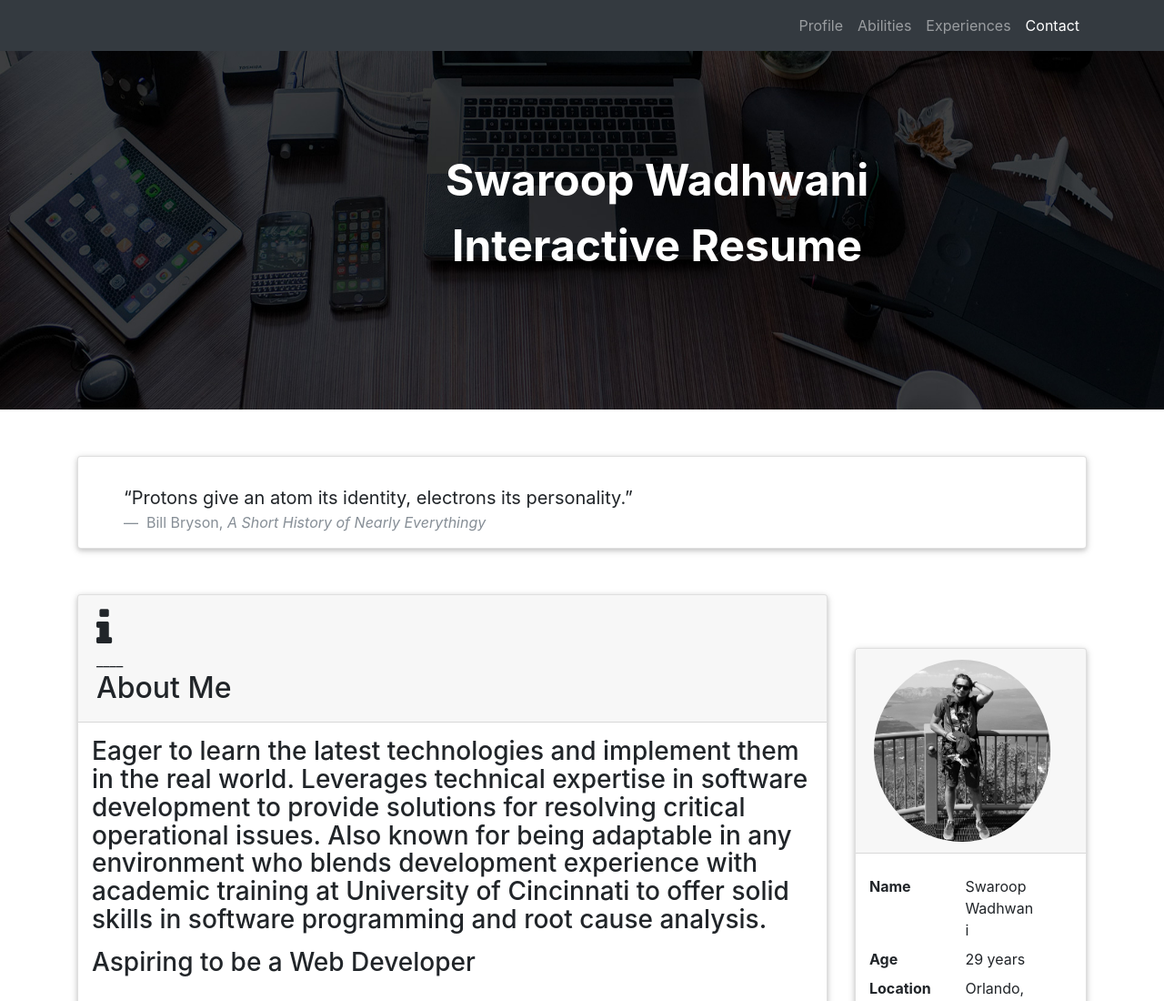
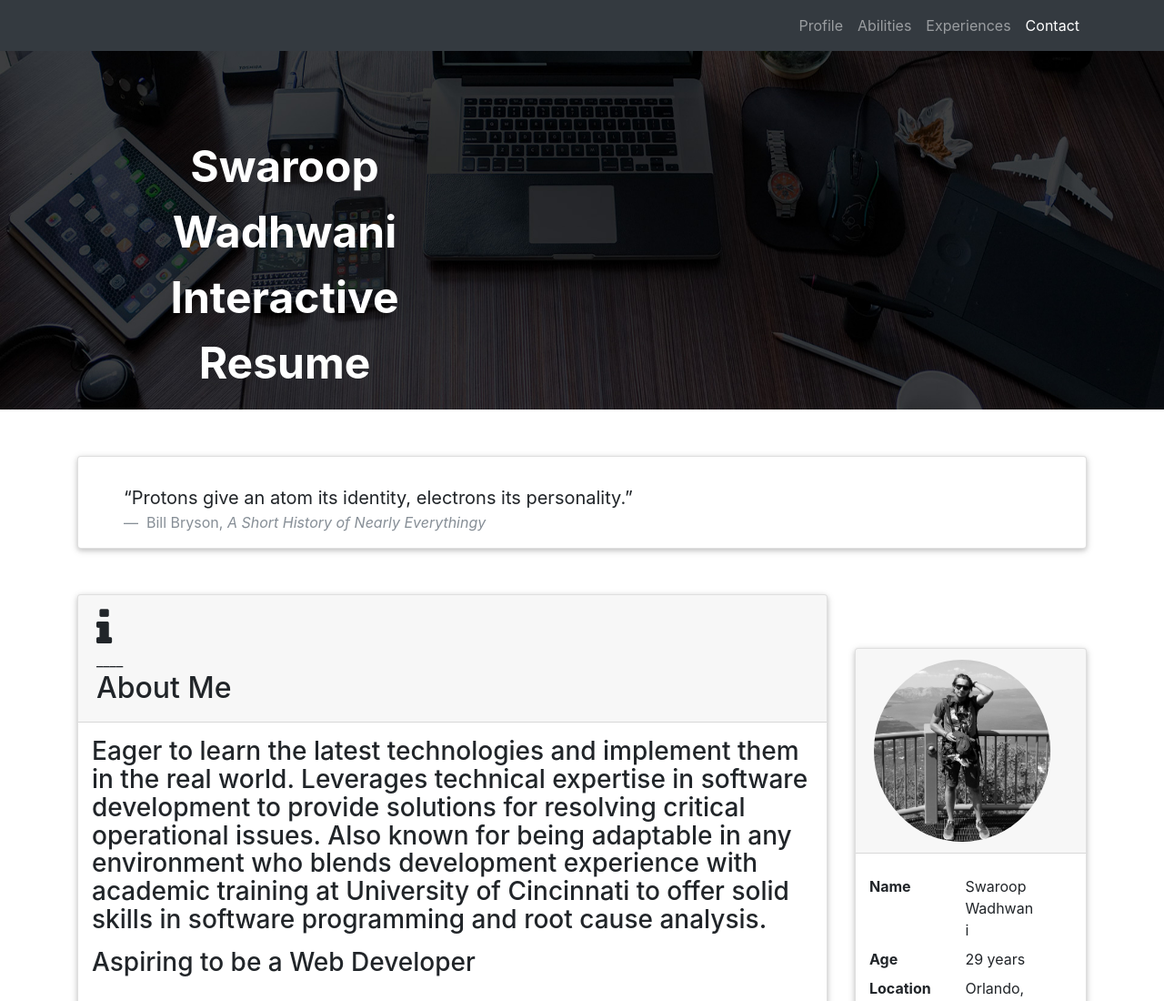
Before and after one commit to swadhwani/profile-website, a website with bundled scripts: page index.html in a window 1280 px wide. Shown: the top 1100 px of the page at 91% size. Built offline with nearby package versions, Linux system fonts and the light colour scheme.

Commit message:
Header-text

```diff
--- a/css/style.css
+++ b/css/style.css
@@ -50,13 +50,15 @@ body{
 
   .header-title {
       position: absolute;
-      top: 0%;
-      left: 45%;
-      transform: translate( -20%, -200% );
+      bottom: 40%;
       text-align: center;
       color: white;
       font-weight: bold;
       font-size: 3.00em;
+      color:       #fff;
+      padding:     0 20px;
+      width:       40%;
+      line-height: 150%;
   }
 
   .header-sub-title {
--- a/index.html
+++ b/index.html
@@ -68,7 +68,7 @@
         <div class="container text-center">
             <div class="row">
                 <div class="col-12  align-text-center">
-                    <p class="header-title">Swaroop Wadhwani
+                    <p class="hidden-xs-down header-title">Swaroop Wadhwani
                         <br> Interactive Resume </p>
                 </div>
             </div>
```
